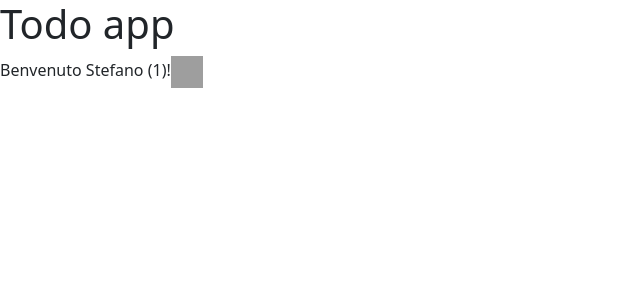
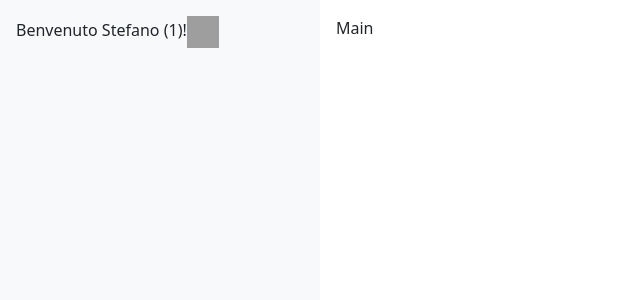
Before and after one commit to TheLiux/react-chapter2, a JavaScript app: page / in a window 1280 px wide. Shown: the top 300 px of the page, without its empty margins (0-640 px from the left). Built offline with nearby package versions, Linux system fonts and the light colour scheme; grey boxes are pictures that could not be loaded.

Commit message:
feat: added sidebar component

```diff
--- a/src/App.js
+++ b/src/App.js
@@ -1,26 +1,8 @@
-function AppTitle() {
-  return <h1>Todo app</h1>;
-}
+import Sidebar from "./components/Sidebar";
+import Main from "./components/Main";
 
 const defaultImage = "https://via.placeholder.com/32x32.png";
 
-function getImageOrDefaultURL(imageUrl) {
-  try {
-    new URL(imageUrl);
-    return imageUrl;
-  } catch {
-    return defaultImage;
-  }
-}
-
-function AppMessage({ user: { id, name, image } }) {
-  return (
-    <p>
-      Benvenuto {name} ({id})!
-      <img src={getImageOrDefaultURL(image)} width="32" height="32" />
-    </p>
-  );
-}
 
 const user = {
     id: 1,
@@ -30,9 +12,11 @@ const user = {
 
 export default function App() {
     return (
-    <div>
-      <AppTitle />
-      <AppMessage user={user} />
+        <div className="container-fluid">
+            <div className="row">
+                <Sidebar user={user}/>
+                <Main/>
+            </div>
         </div>
     );
 }
--- /dev/null
+++ b/src/components/Main.js
@@ -0,0 +1,3 @@
+export default function Main(props) {
+    return <div className="col-9 p-3">Main</div>
+}
--- /dev/null
+++ b/src/components/Sidebar.js
@@ -0,0 +1,20 @@
+function getImageOrDefaultURL(imageUrl) {
+    const defaultImage = "https://via.placeholder.com/32x32.png"
+    try {
+        new URL(imageUrl);
+        return imageUrl;
+    } catch (e) {
+        return defaultImage;
+    }
+}
+
+export default function Sidebar({user: {id, name, image}}) {
+    return (
+        <div className={"col-3 p-3 bg-light vh-100 overflow-scroll"}>
+            <p>
+                Benvenuto {name} ({id})!
+                <img src={getImageOrDefaultURL(image)} width="32" height="32" alt="profile picture"/>
+            </p>
+        </div>
+    );
+}
--- a/src/index.js
+++ b/src/index.js
@@ -1,6 +1,7 @@
 import ReactDOM from "react-dom/client";
 import App from "./App";
 import "bootstrap/dist/css/bootstrap.css";
+import "./style.css";
 
 const root = ReactDOM.createRoot(document.getElementById("root"));
 root.render(<App/>);
--- /dev/null
+++ b/src/style.css
@@ -0,0 +1,3 @@
+*::-webkit-scrollbar {
+    display: none;
+}
```
Lines whose indentation alone changed are shown as unchanged.
